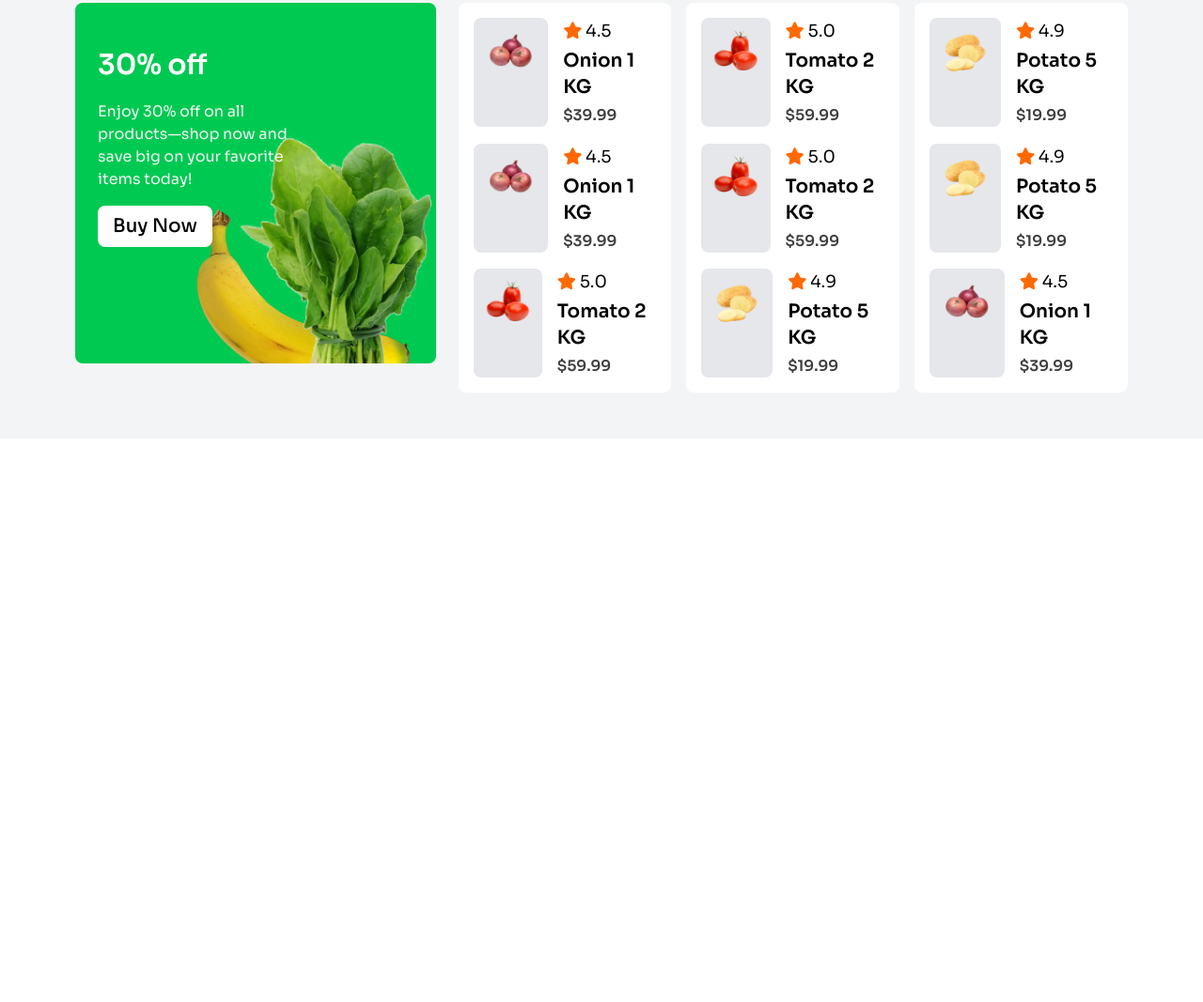
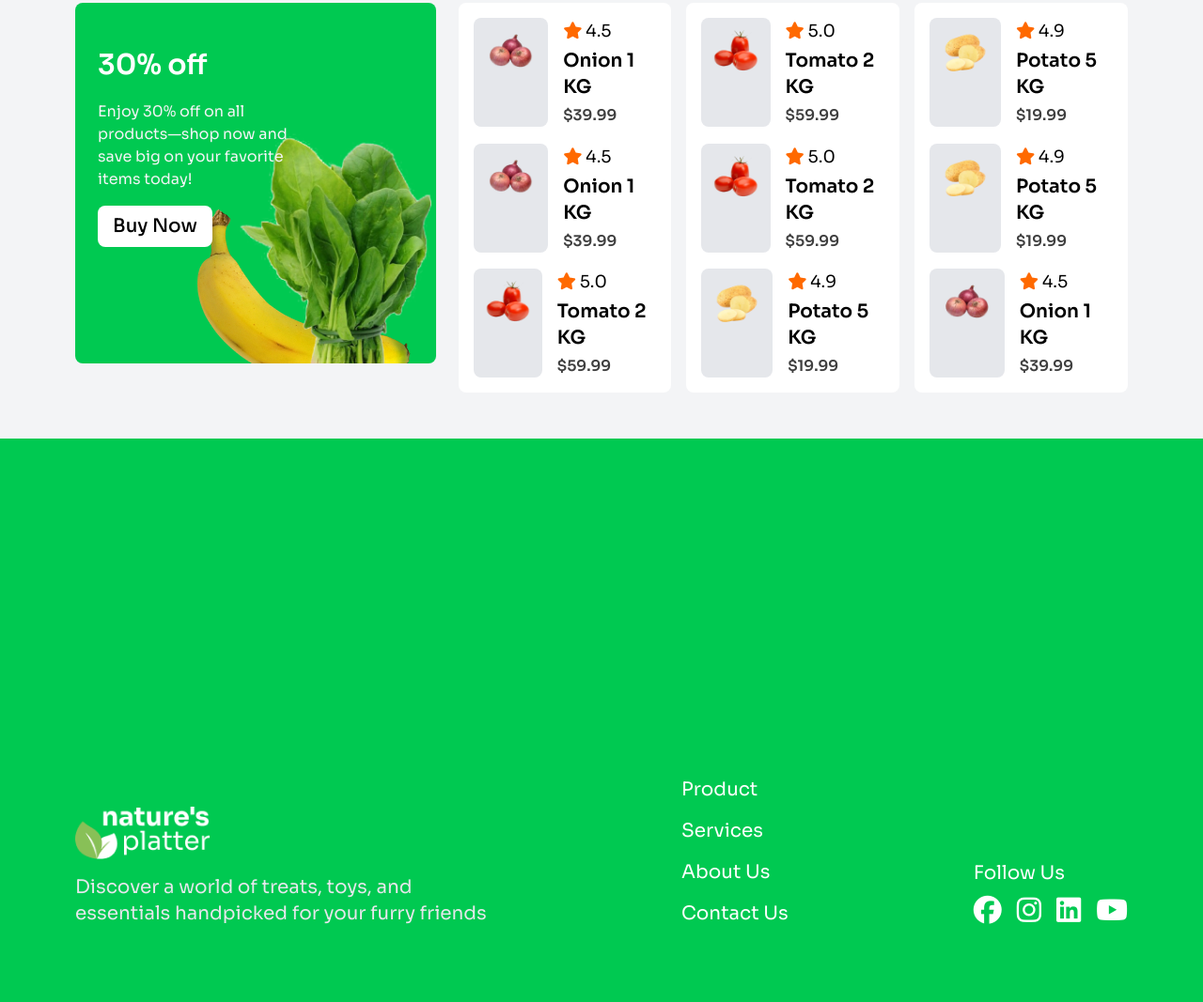
Before and after one commit to mahmudhasan123/natures-platter, a plain HTML site: page index.html in a window 1280 px wide. Shown: the part 2074-3141 px from the top of the page at 94% size. Before the commit the page ends 2541 px from the top, so only its background shows below. Drawn offline with nearby package versions, Linux system fonts and the light colour scheme.

Commit message:
add footer section

```diff
--- a/index.html
+++ b/index.html
@@ -483,6 +483,48 @@
         </div>
       </section>
     </main>
-    <footer></footer>
+    <footer class="bg-green-500">
+      <!-- Footer Section -->
+      <div
+        class="flex flex-col lg:flex-row lg:justify-between lg:items-end gap-12 px-4 pb-12 pt-70 lg:p-20 lg:pt-90 container mx-auto"
+      >
+        <div>
+          <img
+            class="max-w-36 pb-4"
+            src="images/logo-footer.png"
+            alt="Footer Logo"
+          />
+          <p class="text-gray-200 lg:text-xl max-w-md">
+            Discover a world of treats, toys, and essentials handpicked for your
+            furry friends
+          </p>
+        </div>
+        <div>
+          <ul class="flex flex-col lg:text-xl text-white gap-4">
+            <li><a href="#">Product</a></li>
+            <li><a href="#">Services</a></li>
+            <li><a href="#">About Us</a></li>
+            <li><a href="#">Contact Us</a></li>
+          </ul>
+        </div>
+        <div>
+          <h2 class="text-white text-xl/12">Follow Us</h2>
+          <div class="flex gap-4">
+            <a href="#">
+              <i class="fa-brands fa-facebook text-white text-3xl"></i>
+            </a>
+            <a href="#">
+              <i class="fa-brands fa-instagram text-white text-3xl"></i>
+            </a>
+            <a href="#">
+              <i class="fa-brands fa-linkedin text-white text-3xl"></i>
+            </a>
+            <a href="#">
+              <i class="fa-brands fa-youtube text-white text-3xl"></i>
+            </a>
+          </div>
+        </div>
+      </div>
+    </footer>
   </body>
 </html>
```
